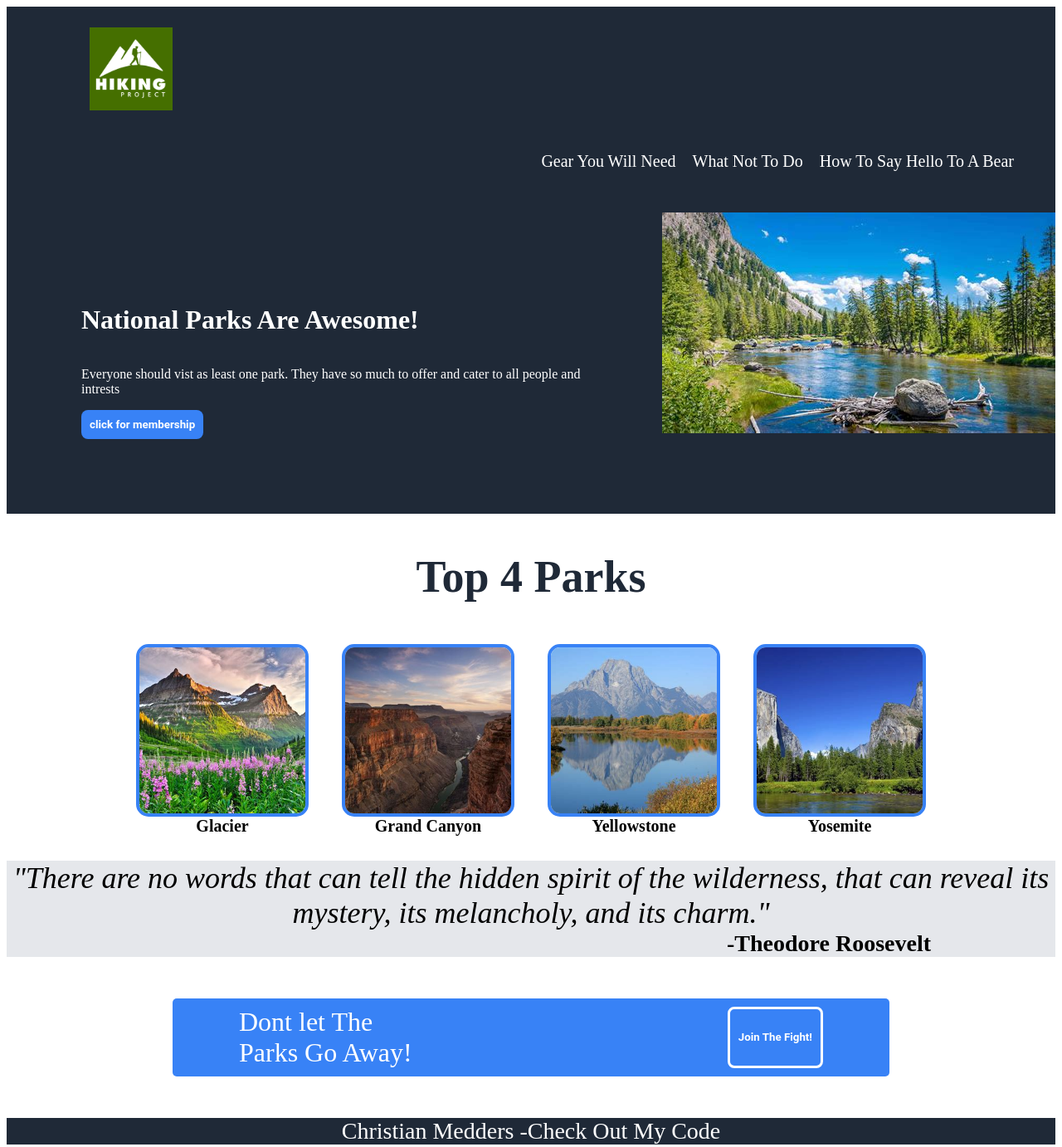
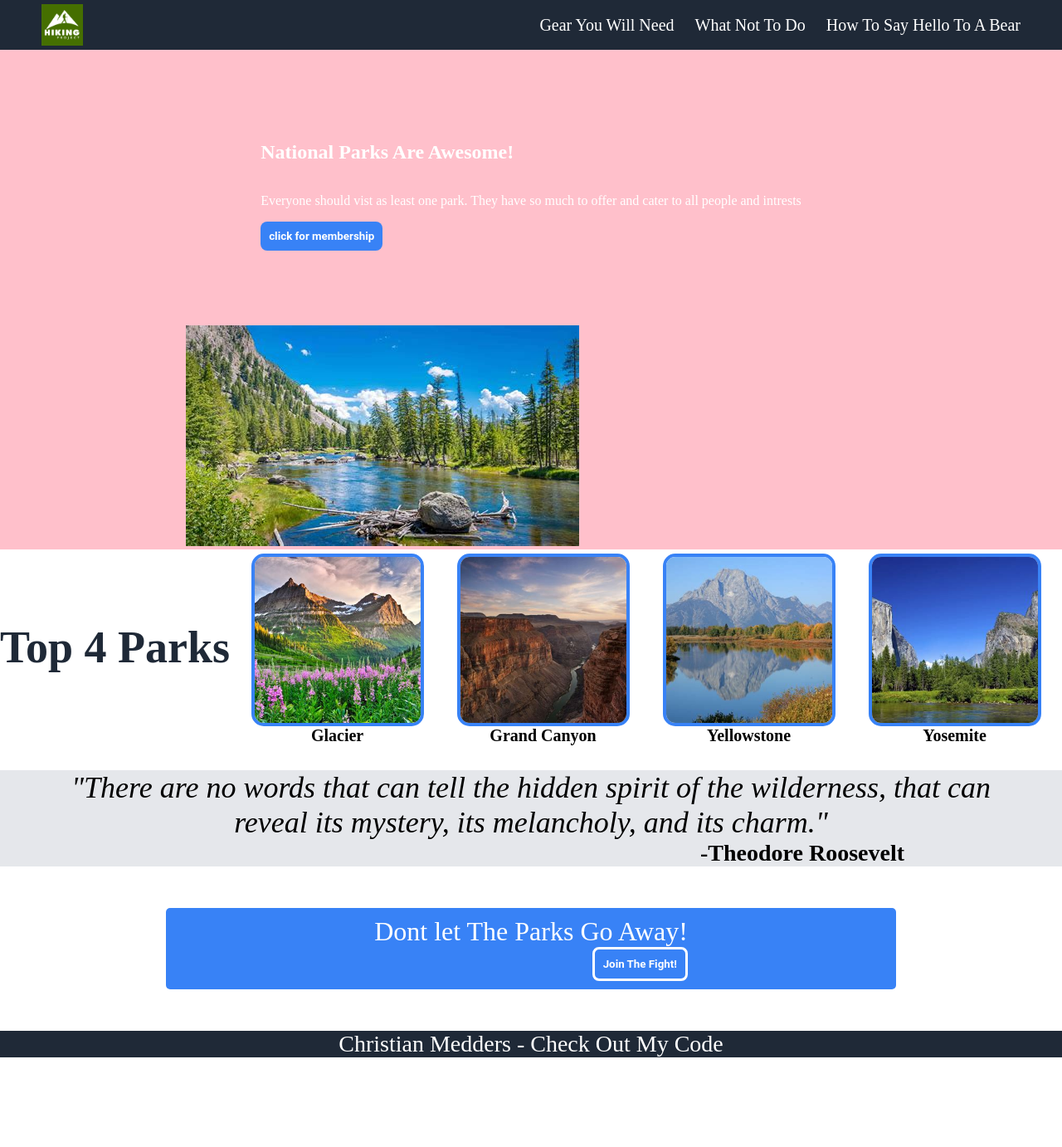
Before and after one commit to clmedders/odin-landing-page, a plain HTML site: page index.html in a window 1280 px wide. Shown: the whole page at 83% size. After the commit the page ends 1274 px from the top, so only its background shows below. Drawn offline with Linux system fonts and the light colour scheme.

Commit message:
more updates

```diff
--- a/index.html
+++ b/index.html
@@ -1,77 +1,150 @@
 <!DOCTYPE html>
 <html lang="en">
+
 <head>
   <meta charset="UTF-8">
-  <meta http-equiv="X-UA-Compatible" content="IE=edge">
-  <meta name="viewport" content="width=device-width, initial-scale=1.0">
-  <title>National Parks</title>
-<link rel="stylesheet" href="style.css">
+  <meta
+    http-equiv="X-UA-Compatible"
+    content="IE=edge">
+  <meta name="viewport"
+    content="width=device-width, initial-scale=1.0">
+  <title>National Parks
+  </title>
+  <link rel="stylesheet"
+    href="style.css">
   <style>
-  a { text-decoration: none; }
-  a { color: inherit; }
+    a {
+      text-decoration: none;
+    }
+
+    a {
+      color: inherit;
+    }
   </style>
 </head>
+
 <body>
   <header class="header">
-      <div class="navBar">
-      <img class="headerLogo" src='images/hikerlogo.jpeg'>
-        <div class="topLinks">
-          <a href="https://www.nps.gov/subjects/camping/what-to-bring.htm" target="_blank">Gear You Will Need</a>
-          <a href="https://backpackerspantry.com/blogs/news/what-not-to-do-in-national-parks"
-            target="_blank">What Not To Do</a>
-          <a href="https://www.youtube.com/watch?v=1iBlNW-yEWw" target="_blank">How To Say Hello To A Bear</a>
+    <div class="navBar container">
+      <img class="headerLogo"
+        src='images/hikerlogo.jpeg'>
+      <ul class="topLinks">
+        <li> <a
+            href="https://www.nps.gov/subjects/camping/what-to-bring.htm"
+            target="_blank">Gear
+            You Will Need</a>
+        </li>
+        <li> <a
+            href="https://backpackerspantry.com/blogs/news/what-not-to-do-in-national-parks"
+            target="_blank">What
+            Not To Do</a>
+        </li>
+        <li><a
+            href="https://www.youtube.com/watch?v=1iBlNW-yEWw"
+            target="_blank">How
+            To Say Hello To A
+            Bear</a> </li>
+      </ul>
+    </div>
+  </header>
+  <main>
+    <section class="hero">
+      <div class="container">
+        <div class="heroText">
+          <h1>National Parks Are
+            Awesome!</h1>
+          <p>Everyone should vist
+            as least one park.
+            They have so much to
+            offer and cater to all
+            people and intrests
+          </p>
+          <button type="button">
+            <a href="https://www.nps.gov/planyourvisit/passes.htm"
+              target="_blank">
+              click for
+              membership</a>
+          </button>
+        </div>
+        <div class="heroPic">
+          <img
+            src="images/ys park.jpeg">
         </div>
       </div>
-    </header>
-    <div class="hero">
-      <div class="heroText">
-        <h1>National Parks Are Awesome!</h1>
-        <p>Everyone should vist as least one park. They have so much to offer and cater to all people and intrests</p>
-        <button type="button"> <a href="https://www.nps.gov/planyourvisit/passes.htm" target="_blank"> click for membership</a> </button>
-      </div>
-      <div class="heroPic">
-        <img src="images/ys park.jpeg">
-        </div>
-      </div>
+    </section>
+    <section class="parksPic">
       <div class="h2">
         <h2>Top 4 Parks</h2>
       </div>
-    <div class="parksPic">
-      <div class="content-info">
-          <div>
-              <img src="images/Glacier.jpeg">
-              <div class="content-text">Glacier</div>
+      <div class="content-info container">
+        <div class="content-info_item">
+          <img
+            src="images/Glacier.jpeg">
+          <div
+            class="content-text">
+            Glacier</div>
         </div>
-          <div>
-              <img src="images/Grand Canyon.jpeg">
-              <div class="content-text">Grand Canyon</div>
+        <div class="content-info_item">
+          <img
+            src="images/Grand Canyon.jpeg">
+          <div
+            class="content-text">
+            Grand Canyon</div>
+
+        </div>
+        <div class="content-info_item">
+          <img
+            src="images/yellowstone.jpeg">
+          <div
+            class="content-text">
+            Yellowstone</div>
 
         </div>
         <div>
-              <img src="images/yellowstone.jpeg">
-              <div class="content-text">Yellowstone</div>
-
-          </div>
-          <div>
-              <img src="images/Yosemite.jpeg">
-              <div class="content-text">Yosemite</div>
+          <img
+            src="images/Yosemite.jpeg">
+          <div
+            class="content-text">
+            Yosemite</div>
         </div>
       </div>
-  </div>
-  <div class="quoteBox">
+    </section>
+    <section class="quoteBox">
+      <div class="container">
         <div class="quote">
-      "There are no words that can tell the hidden spirit of the wilderness, that can reveal its mystery, its melancholy, and its charm."
+          "There are no words that
+          can tell the hidden
+          spirit of the
+          wilderness, that can
+          reveal its mystery, its
+          melancholy, and its
+          charm."
         </div>
         <div class="speaker">
           -Theodore Roosevelt
         </div>
       </div>
-  <div class="sign-up-box">
-    <div class="action-text">Dont let The Parks Go Away!</div>
-    <button type="button"> <a href="https://www.youtube.com/watch?v=dQw4w9WgXcQ" target="_blank">Join The Fight!</a> </button>
+    </section>
+    <section class="sign-up-box">
+      <div class="container">
+        <div class="action-text">
+          Dont let The Parks Go
+          Away!</div>
+        <button type="button"> <a
+            href="https://www.youtube.com/watch?v=dQw4w9WgXcQ"
+            target="_blank">Join
+            The Fight!</a>
+        </button>
       </div>
-  <div class="footer">
-    Christian Medders - <a href="https://github.com/clmedders/odin-landing-page" target="_blank">Check Out My Code</a>
+    </section>
+  </main>
+  <footer class="footer">
+    <div class="container">
+      Christian Medders - <a
+      href="https://github.com/clmedders/odin-landing-page"
+      target="_blank">Check
+      Out My Code</a>
     </div>
+  </footer>
 </body>
 </html>
--- a/style.css
+++ b/style.css
@@ -1,7 +1,23 @@
+html, body {
+  padding: 0;
+  margin: 0;
+}
+
+header, footer, div, section{
+  box-sizing: border-box;
+}
+
+.container{
+  max-width: 1200px;
+  margin: 0 auto;
+}
+
 .header {
-  display: flex;
+  display: block;
   background-color: #1F2937;
   font: #F9FAF8;
+  height: 60px;
+  padding: 5px 50px;
 }
 /* navagation bar */
 .navBar{
@@ -10,24 +26,26 @@
 }
 
 .headerLogo{
-  display: flex;
-  flex-direction: row;
-  align-items: left;
-  height: 100px;
-  padding-right: 1050px;
-  padding-top: 25px;
-  padding-left: 100px;
+  display: block;
+  height: auto;
+  width: 50px;
   float: left;
 }
 
 .topLinks{
   font-size: 20px;
   color: white;
-  display: flex;
-  justify-content: right;
-  gap: 20px;
-  padding: 50px;
-  white-space: nowrap;
+  text-align: right;
+  width: calc(100% - 65px);
+  margin: 14px 0 0;
+  padding: 0;
+  float: right;
+}
+
+.topLinks li {
+  display: inline-block;
+  list-style: none;
+  margin-left: 20px;
 }
 
 /* header secion with pic */
@@ -35,7 +53,7 @@
   display: flex;
   flex-direction: row;
   /* align-content: flex-start; */
-  background-color: #1F2937;
+  background-color: pink;
   margin-left: auto;
   margin-right: auto;
   /* align-content: space-around; */
```
Lines whose indentation alone changed are shown as unchanged.
